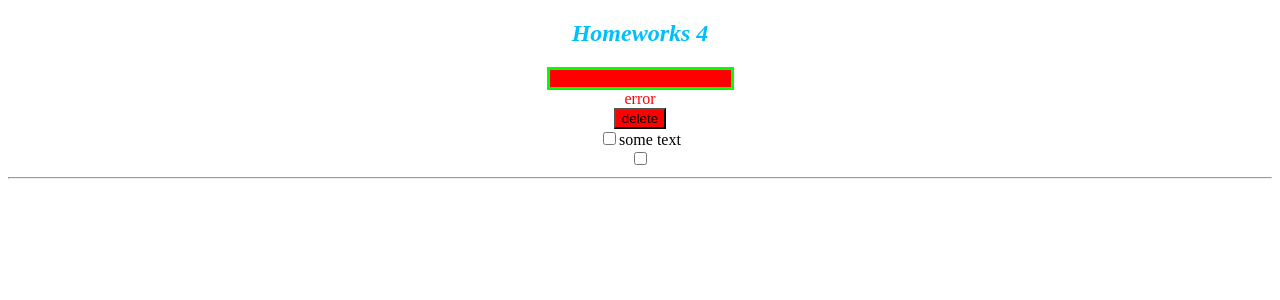
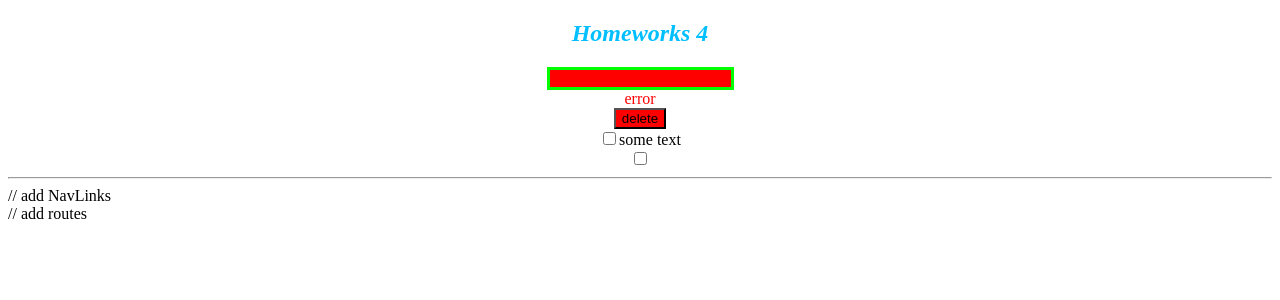
Before and after one commit to DmitryShastel/incubator_Ignat_dz, a React (Create React App) app in the folder simple-react-homeworks-master/: page / in a window 1280 px wide. Shown: the top 300 px of the page. Built offline with nearby package versions, Linux system fonts and the light colour scheme.

Commit message:
github_pages

```diff
--- a/simple-react-homeworks-master/src/p1-main/m1-ui/u1-app/App.tsx
+++ b/simple-react-homeworks-master/src/p1-main/m1-ui/u1-app/App.tsx
@@ -1,6 +1,7 @@
 import React from "react";
 import s from "./App.module.css";
 import HW4 from "../../../p2-homeworks/h4/HW4";
+import HW5 from "../../../p2-homeworks/h5/HW5";
 
 function App() {
     return (
@@ -10,7 +11,7 @@ function App() {
             {/*<HW2/>*/}
            {/* <HW3/>*/}
             <HW4/>
-            {/*<HW5/>*/}
+            <HW5/>
 
         </div>
     );
```
Also changed, not shown: simple-react-homeworks-master/package.json (+7 -1 lines), 1 other file (tests, documents, lock files or other folders).
